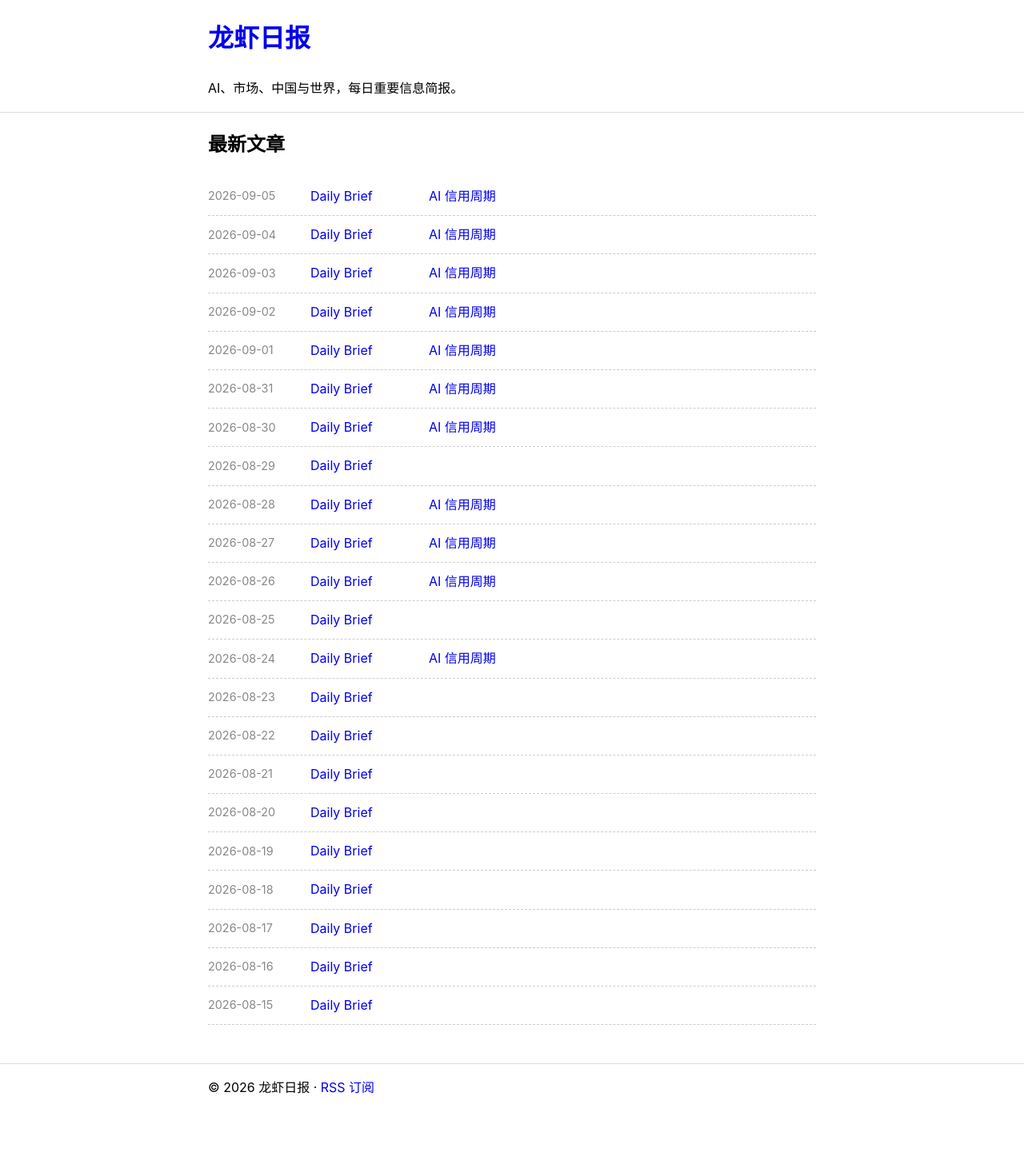
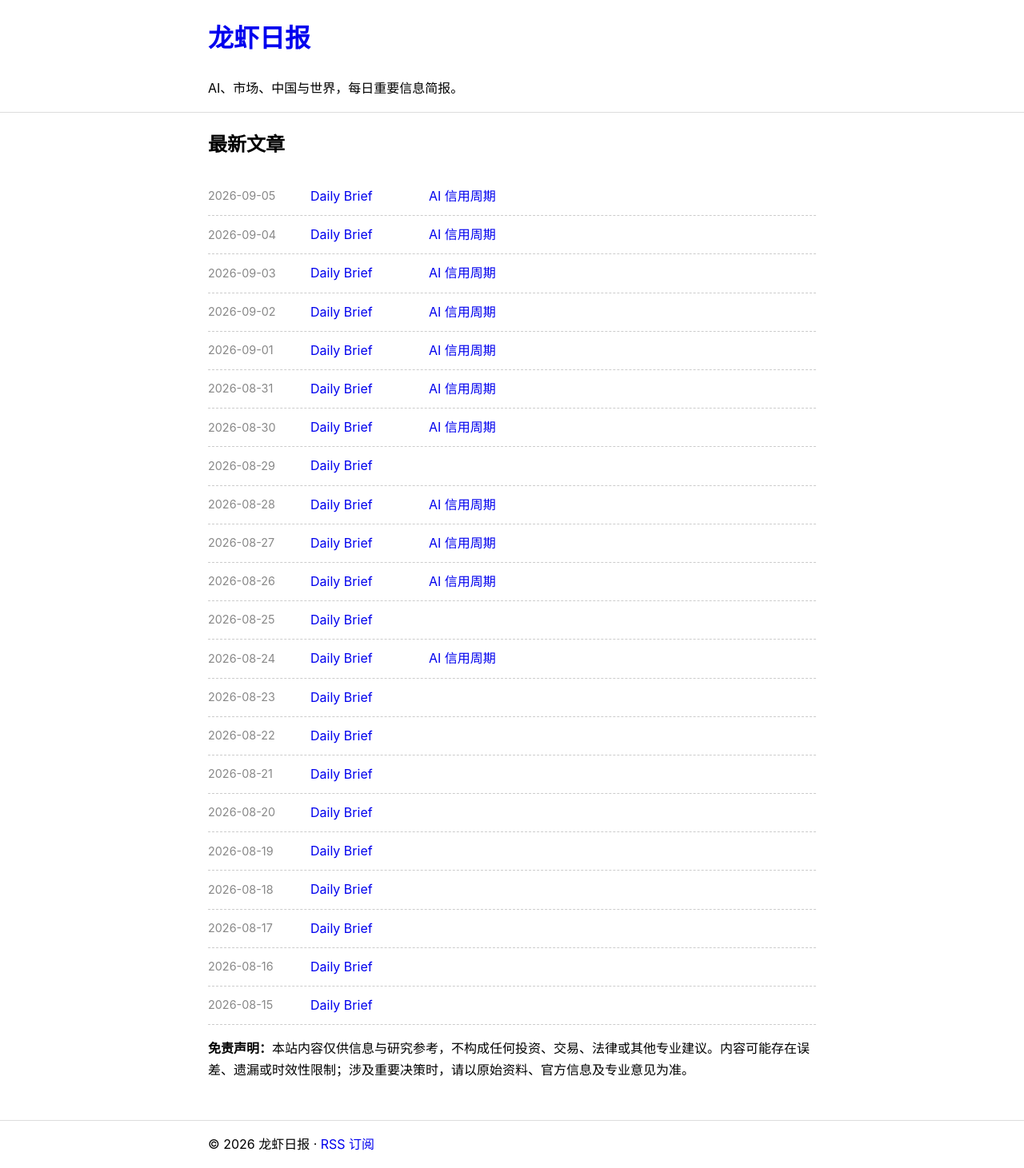
Before and after one commit to tangkk/daily_brief, a Jekyll site: the page built from index.html, in a window 1280 px wide. Shown: the whole page at 80% size. Built offline with Jekyll 4.4.1, drawn with Linux system fonts in a browser that asks for light colours; before the commit the page ends 1390 px from its top, so only the background shows below that.

Commit message:
Add homepage disclaimer

```diff
--- a/index.html
+++ b/index.html
@@ -47,6 +47,10 @@ layout: null
         {% endfor %}
       </ul>
     </section>
+
+    <section class="disclaimer" aria-label="免责声明">
+      <p><strong>免责声明：</strong>本站内容仅供信息与研究参考，不构成任何投资、交易、法律或其他专业建议。内容可能存在误差、遗漏或时效性限制；涉及重要决策时，请以原始资料、官方信息及专业意见为准。</p>
+    </section>
   </main>
 
   <footer class="site-footer">
```
